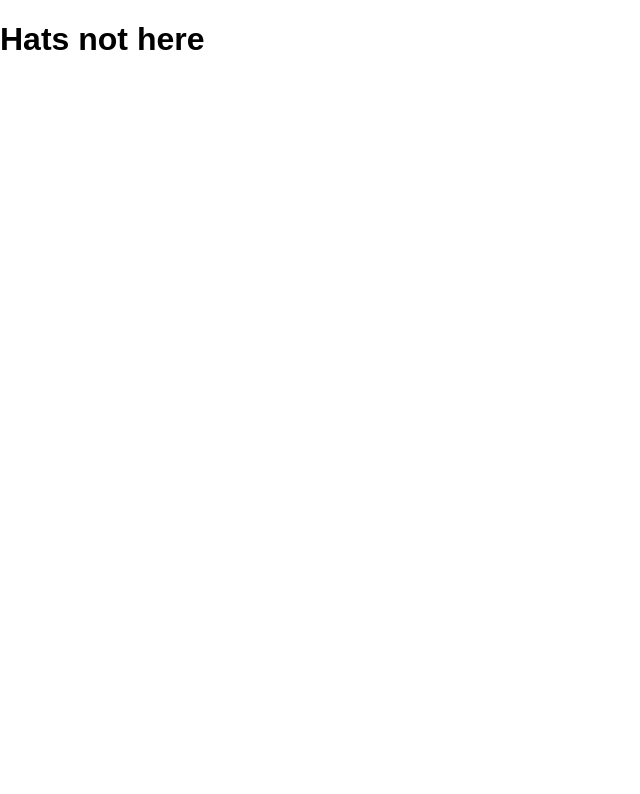
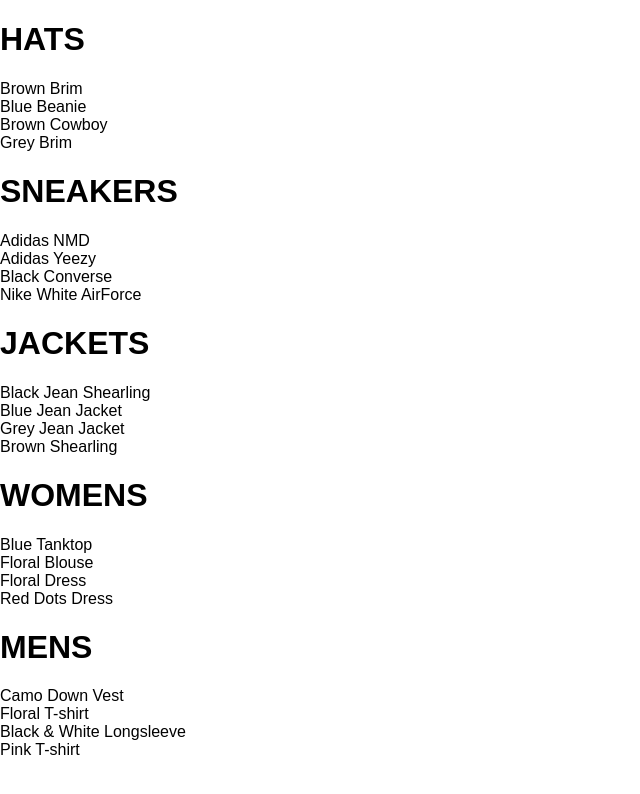
Before and after one commit to bekundan/crwnClothingshop, a React (Create React App) app: page /shop in a window 1280 px wide. Shown: the top 794 px of the page, without its empty margins (0-640 px from the left). Built offline with nearby package versions, Linux system fonts and the light colour scheme; a web font is replaced by a local one.

Commit message:
Create a JSON shop data collection and print on the shoppage

```diff
--- a/src/App.js
+++ b/src/App.js
@@ -3,12 +3,8 @@
 import Homepage from "./pages/homepage/homepage.component";
 //for route
 import { Switch, Route } from "react-router-dom";
-
-const Hatspage = () => (
-  <div>
-    <h1>Hats not here</h1>
-  </div>
-);
+//import the shop data
+import ShopPage from "./pages/shop/shop.components";
 
 function App() {
   return (
@@ -16,7 +12,7 @@
       {/* //here we use the Switch to use Route */}
       <Switch>
         <Route exact path="/" component={Homepage} />
-        <Route path="/" component={Hatspage} />
+        <Route path="/shop" component={ShopPage} />
       </Switch>
     </div>
   );
--- /dev/null
+++ b/src/components/preview-collection-componets/preview-collection.componetns.jsx
@@ -0,0 +1,17 @@
+import React from "react";
+import "./preview-collection.style.scss";
+
+const CollectionPreview = ({ title, items }) => (
+  <div className="collection-preview">
+    <h1 className="title">{title.toUpperCase()}</h1>
+    <div className="preview">
+      {items
+        .filter((item, idx) => idx < 4)
+        .map((item) => (
+          <div key={item.id}>{item.name}</div>
+        ))}
+    </div>
+  </div>
+);
+
+export default CollectionPreview;
--- /dev/null
+++ b/src/pages/shop/shop.components.jsx
@@ -0,0 +1,26 @@
+import React from "react";
+import ShopData from "./shop.data";
+//import collection preview for the data show on the shop page
+import CollectionPreview from "../../components/preview-collection-componets/preview-collection.componetns";
+
+class ShopPage extends React.Component {
+  constructor(props) {
+    super(props);
+
+    this.state = {
+      collection: ShopData,
+    };
+  }
+
+  render() {
+    const { collection } = this.state;
+    return (
+      <div className="shop-page">
+        {collection.map(({ id, ...otherCollectionProps }) => (
+          <CollectionPreview key={id} {...otherCollectionProps} />
+        ))}
+      </div>
+    );
+  }
+}
+export default ShopPage;
--- /dev/null
+++ b/src/pages/shop/shop.data.js
@@ -0,0 +1,249 @@
+const ShopData = [
+  {
+    id: 1,
+    title: "Hats",
+    routeName: "hats",
+    items: [
+      {
+        id: 1,
+        name: "Brown Brim",
+        imageUrl: "https://i.ibb.co/ZYW3VTp/brown-brim.png",
+        price: 25,
+      },
+      {
+        id: 2,
+        name: "Blue Beanie",
+        imageUrl: "https://i.ibb.co/ypkgK0X/blue-beanie.png",
+        price: 18,
+      },
+      {
+        id: 3,
+        name: "Brown Cowboy",
+        imageUrl: "https://i.ibb.co/QdJwgmp/brown-cowboy.png",
+        price: 35,
+      },
+      {
+        id: 4,
+        name: "Grey Brim",
+        imageUrl: "https://i.ibb.co/RjBLWxB/grey-brim.png",
+        price: 25,
+      },
+      {
+        id: 5,
+        name: "Green Beanie",
+        imageUrl: "https://i.ibb.co/YTjW3vF/green-beanie.png",
+        price: 18,
+      },
+      {
+        id: 6,
+        name: "Palm Tree Cap",
+        imageUrl: "https://i.ibb.co/rKBDvJX/palm-tree-cap.png",
+        price: 14,
+      },
+      {
+        id: 7,
+        name: "Red Beanie",
+        imageUrl: "https://i.ibb.co/bLB646Z/red-beanie.png",
+        price: 18,
+      },
+      {
+        id: 8,
+        name: "Wolf Cap",
+        imageUrl: "https://i.ibb.co/1f2nWMM/wolf-cap.png",
+        price: 14,
+      },
+      {
+        id: 9,
+        name: "Blue Snapback",
+        imageUrl: "https://i.ibb.co/X2VJP2W/blue-snapback.png",
+        price: 16,
+      },
+    ],
+  },
+  {
+    id: 2,
+    title: "Sneakers",
+    routeName: "sneakers",
+    items: [
+      {
+        id: 1,
+        name: "Adidas NMD",
+        imageUrl: "https://i.ibb.co/0s3pdnc/adidas-nmd.png",
+        price: 220,
+      },
+      {
+        id: 2,
+        name: "Adidas Yeezy",
+        imageUrl: "https://i.ibb.co/dJbG1cT/yeezy.png",
+        price: 280,
+      },
+      {
+        id: 3,
+        name: "Black Converse",
+        imageUrl: "https://i.ibb.co/bPmVXyP/black-converse.png",
+        price: 110,
+      },
+      {
+        id: 4,
+        name: "Nike White AirForce",
+        imageUrl: "https://i.ibb.co/1RcFPk0/white-nike-high-tops.png",
+        price: 160,
+      },
+      {
+        id: 5,
+        name: "Nike Red High Tops",
+        imageUrl: "https://i.ibb.co/QcvzydB/nikes-red.png",
+        price: 160,
+      },
+      {
+        id: 6,
+        name: "Nike Brown High Tops",
+        imageUrl: "https://i.ibb.co/fMTV342/nike-brown.png",
+        price: 160,
+      },
+      {
+        id: 7,
+        name: "Air Jordan Limited",
+        imageUrl: "https://i.ibb.co/w4k6Ws9/nike-funky.png",
+        price: 190,
+      },
+      {
+        id: 8,
+        name: "Timberlands",
+        imageUrl: "https://i.ibb.co/Mhh6wBg/timberlands.png",
+        price: 200,
+      },
+    ],
+  },
+  {
+    id: 3,
+    title: "Jackets",
+    routeName: "jackets",
+    items: [
+      {
+        id: 1,
+        name: "Black Jean Shearling",
+        imageUrl: "https://i.ibb.co/XzcwL5s/black-shearling.png",
+        price: 125,
+      },
+      {
+        id: 2,
+        name: "Blue Jean Jacket",
+        imageUrl: "https://i.ibb.co/mJS6vz0/blue-jean-jacket.png",
+        price: 90,
+      },
+      {
+        id: 3,
+        name: "Grey Jean Jacket",
+        imageUrl: "https://i.ibb.co/N71k1ML/grey-jean-jacket.png",
+        price: 90,
+      },
+      {
+        id: 4,
+        name: "Brown Shearling",
+        imageUrl: "https://i.ibb.co/s96FpdP/brown-shearling.png",
+        price: 165,
+      },
+      {
+        id: 5,
+        name: "Tan Trench",
+        imageUrl: "https://i.ibb.co/M6hHc3F/brown-trench.png",
+        price: 185,
+      },
+    ],
+  },
+  {
+    id: 4,
+    title: "Womens",
+    routeName: "womens",
+    items: [
+      {
+        id: 1,
+        name: "Blue Tanktop",
+        imageUrl: "https://i.ibb.co/7CQVJNm/blue-tank.png",
+        price: 25,
+      },
+      {
+        id: 2,
+        name: "Floral Blouse",
+        imageUrl: "https://i.ibb.co/4W2DGKm/floral-blouse.png",
+        price: 20,
+      },
+      {
+        id: 3,
+        name: "Floral Dress",
+        imageUrl: "https://i.ibb.co/KV18Ysr/floral-skirt.png",
+        price: 80,
+      },
+      {
+        id: 4,
+        name: "Red Dots Dress",
+        imageUrl: "https://i.ibb.co/N3BN1bh/red-polka-dot-dress.png",
+        price: 80,
+      },
+      {
+        id: 5,
+        name: "Striped Sweater",
+        imageUrl: "https://i.ibb.co/KmSkMbH/striped-sweater.png",
+        price: 45,
+      },
+      {
+        id: 6,
+        name: "Yellow Track Suit",
+        imageUrl: "https://i.ibb.co/v1cvwNf/yellow-track-suit.png",
+        price: 135,
+      },
+      {
+        id: 7,
+        name: "White Blouse",
+        imageUrl: "https://i.ibb.co/qBcrsJg/white-vest.png",
+        price: 20,
+      },
+    ],
+  },
+  {
+    id: 5,
+    title: "Mens",
+    routeName: "mens",
+    items: [
+      {
+        id: 1,
+        name: "Camo Down Vest",
+        imageUrl: "https://i.ibb.co/xJS0T3Y/camo-vest.png",
+        price: 325,
+      },
+      {
+        id: 2,
+        name: "Floral T-shirt",
+        imageUrl: "https://i.ibb.co/qMQ75QZ/floral-shirt.png",
+        price: 20,
+      },
+      {
+        id: 3,
+        name: "Black & White Longsleeve",
+        imageUrl: "https://i.ibb.co/55z32tw/long-sleeve.png",
+        price: 25,
+      },
+      {
+        id: 4,
+        name: "Pink T-shirt",
+        imageUrl: "https://i.ibb.co/RvwnBL8/pink-shirt.png",
+        price: 25,
+      },
+      {
+        id: 5,
+        name: "Jean Long Sleeve",
+        imageUrl: "https://i.ibb.co/VpW4x5t/roll-up-jean-shirt.png",
+        price: 40,
+      },
+      {
+        id: 6,
+        name: "Burgundy T-shirt",
+        imageUrl: "https://i.ibb.co/mh3VM1f/polka-dot-shirt.png",
+        price: 25,
+      },
+    ],
+  },
+];
+
+export default ShopData;
```
Also changed, not shown: src/components/preview-collection-componets/preview-collection.style.scss (added), 1 other file (tests, documents, lock files or other folders).
